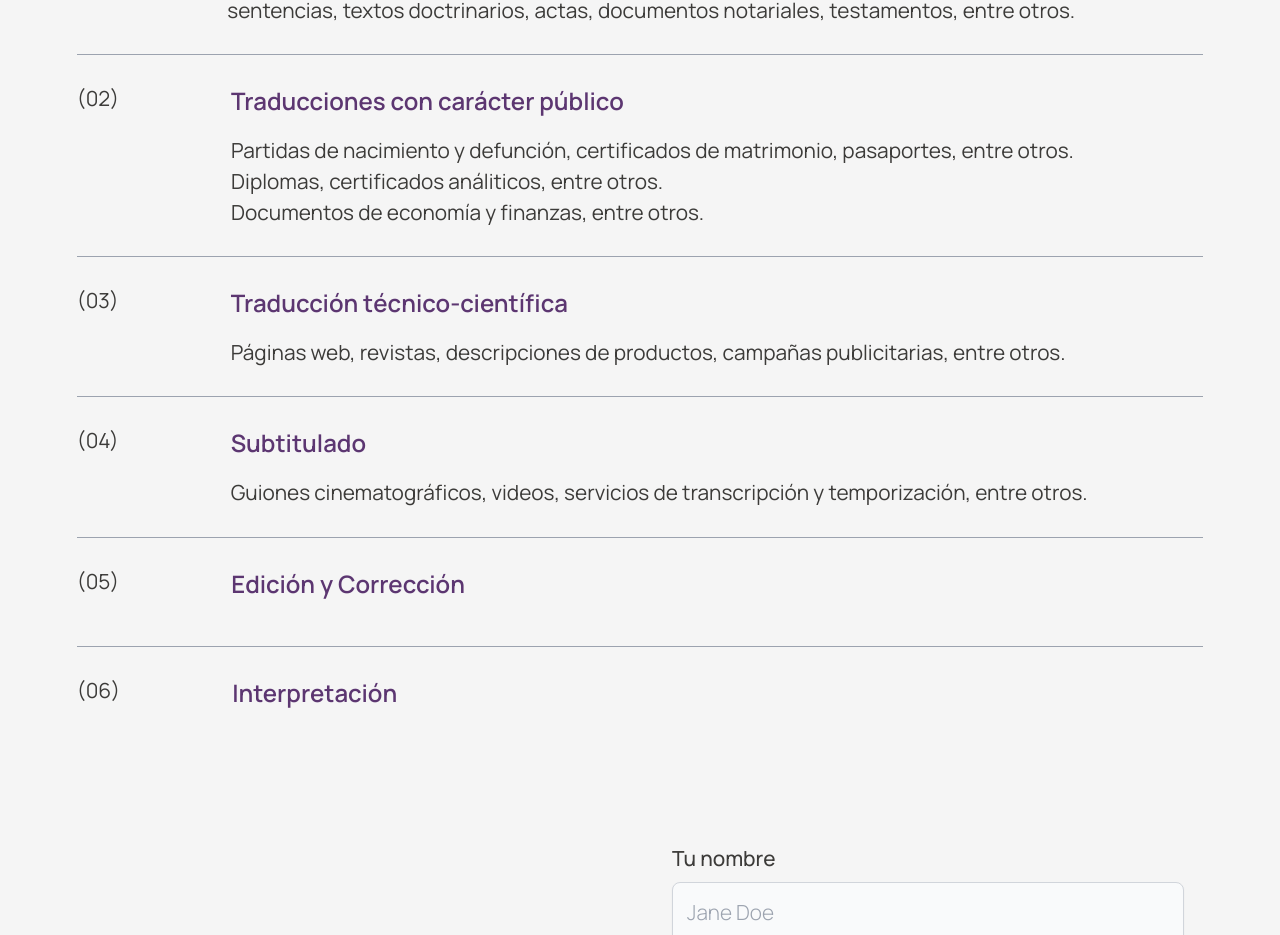
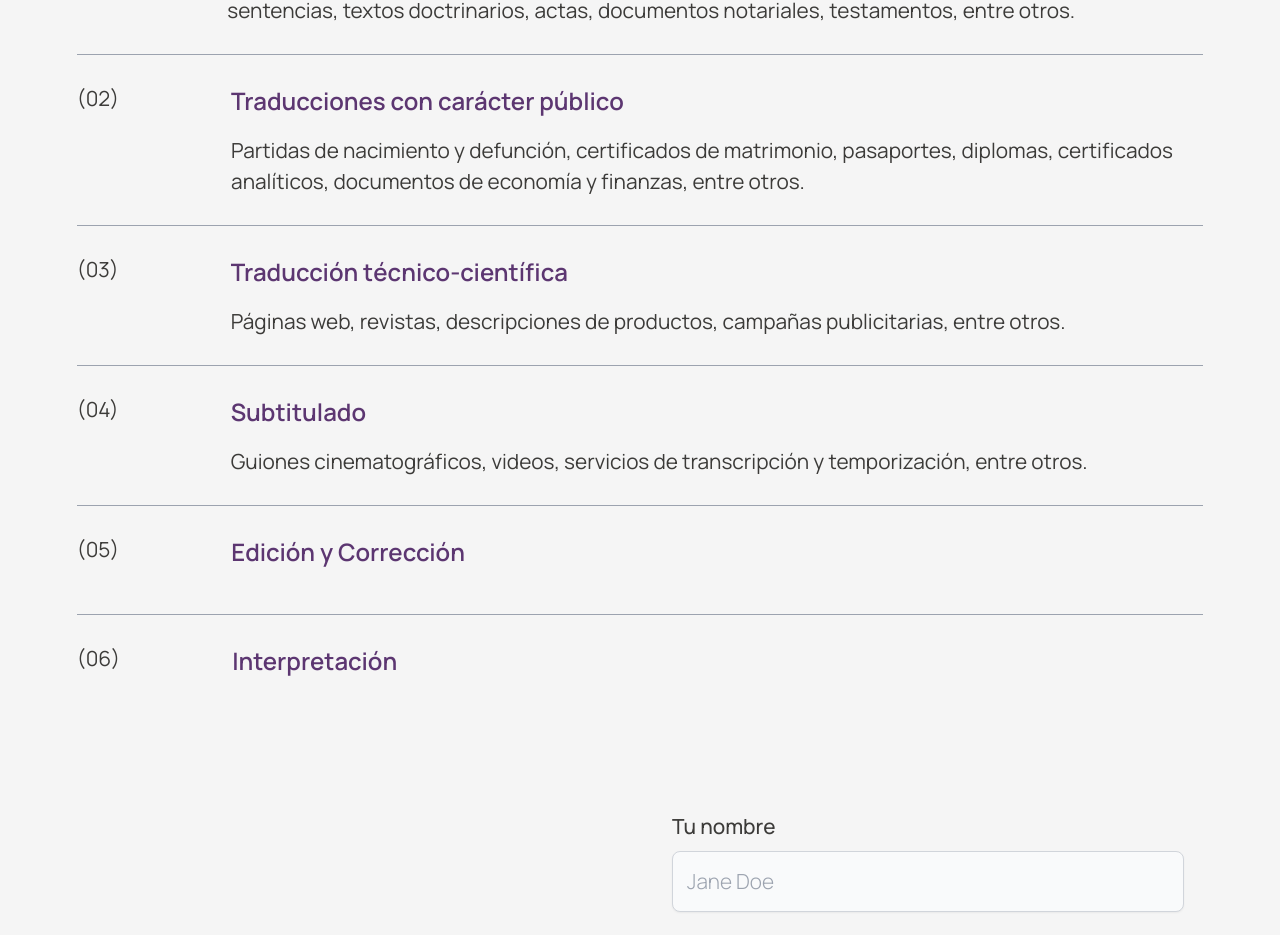
Before and after one commit to cecidlp/troot-react, a React (Vite) app: page / in a window 1280 px wide. Shown: the part 2519-3454 px from the top of the page. Built offline with nearby package versions, Linux system fonts and the light colour scheme.

Commit message:
changed services texts

```diff
--- a/src/components/Servicios.jsx
+++ b/src/components/Servicios.jsx
@@ -14,7 +14,7 @@ function Servicios() {
         {
             id: 2,
             title: "Traducciones con carácter público",
-            textos: ["Partidas de nacimiento y defunción, certificados de matrimonio, pasaportes, entre otros.", "Diplomas, certificados análiticos, entre otros.", "Documentos de economía y finanzas, entre otros.",]
+            textos: ["Partidas de nacimiento y defunción, certificados de matrimonio, pasaportes, diplomas, certificados analíticos, documentos de economía y finanzas, entre otros.",]
 
         },
         {
@@ -41,12 +41,12 @@ function Servicios() {
         {
             id: 1,
             title: "Legal Translations",
-            textos: ["Agreements, bylaws, articles of incorporation, complaints, orders, legal articles, deeds, notarially recorded instruments, wills, among others"]
+            textos: ["Agreements, bylaws, articles of incorporation, complaints, orders, legal articles, deeds, notarially recorded instruments, wills, among others."]
         },
         {
             id: 2,
             title: "Certified Translations",
-            textos: ["Birth certificates, death certificates, marriage licenses and certificates, passports, among others.", "Diplomas, academic transcripts, among others.", "Economy and finance documents.",]
+            textos: ["Birth certificates, death certificates, marriage licenses and certificates, passports, diplomas, academic transcripts, economy and finance documents, among others.",]
 
         },
         {
```
